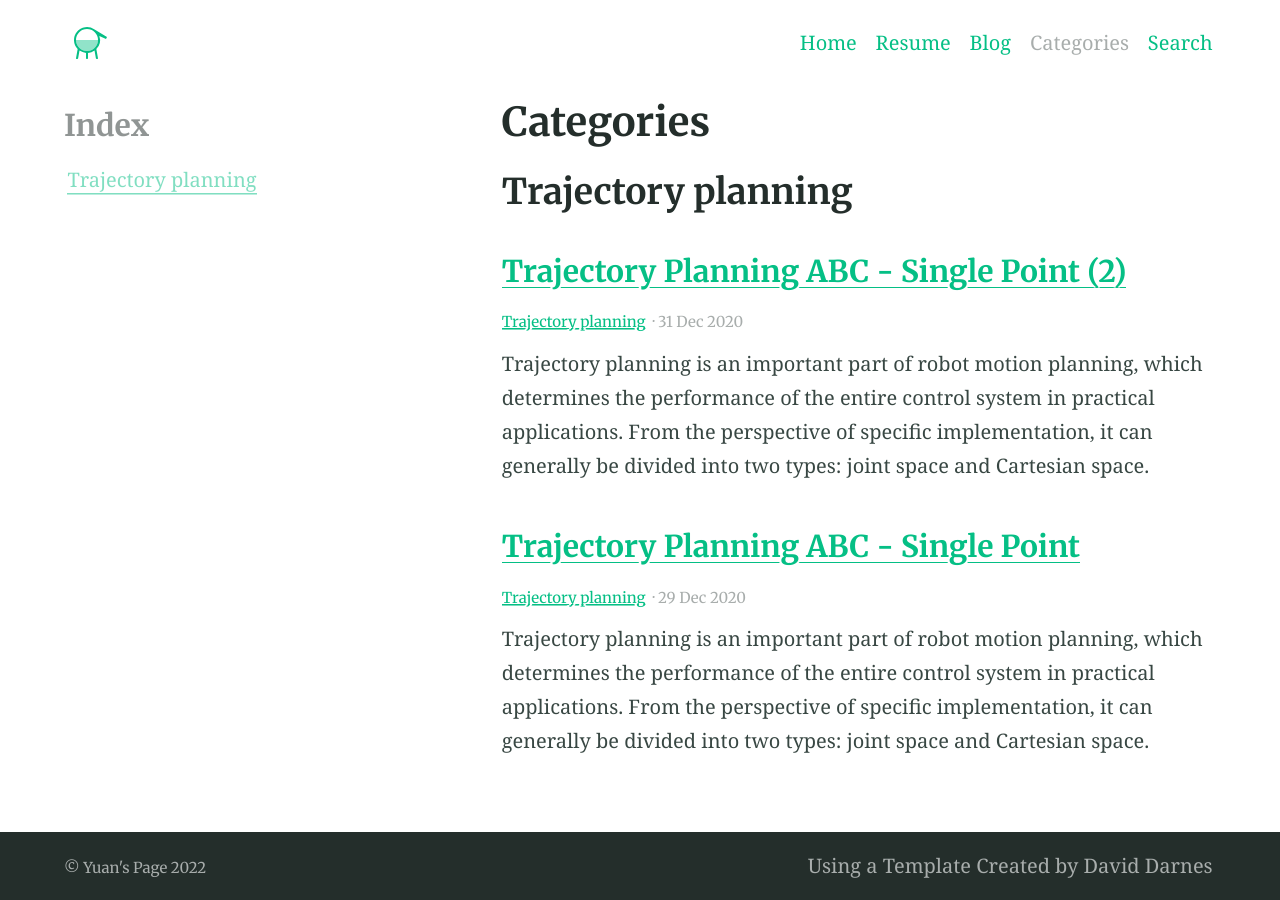
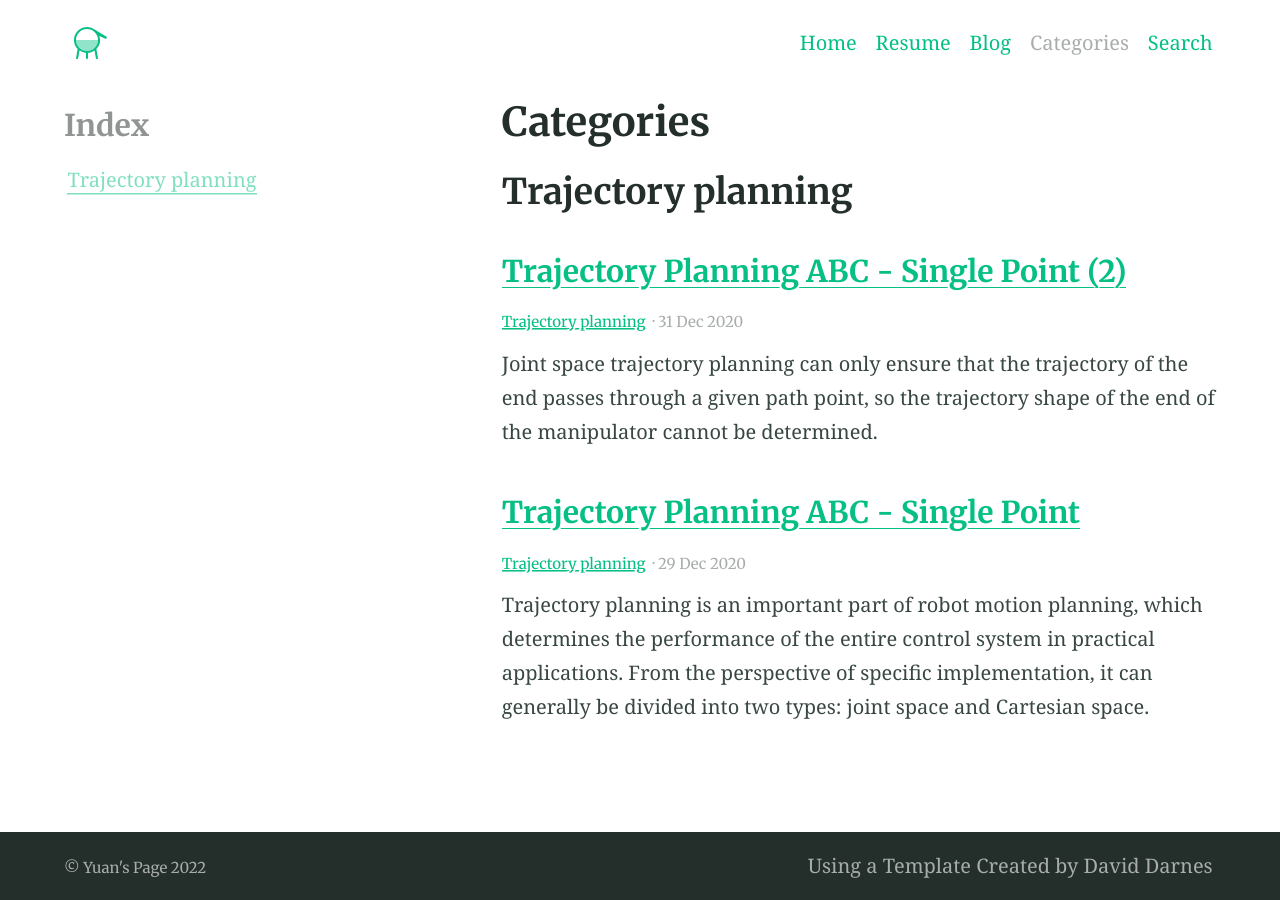
Before and after one commit to Confuzzle/Confuzzle.github.io, a Jekyll site: the page built from categories.md, in a window 1280 px wide. Built offline with Jekyll 4.4.1, drawn with Linux system fonts in a browser that asks for light colours.

Commit message:
Modified blog

```diff
--- a/_posts/2020-12-31-path-planning-abc(2).md
+++ b/_posts/2020-12-31-path-planning-abc(2).md
@@ -3,7 +3,7 @@ title: Trajectory Planning ABC - Single Point (2)
 categories:
 - Trajectory planning
 excerpt: |
-  Trajectory planning is an important part of robot motion planning, which determines the performance of the entire control system in practical applications. From the perspective of specific implementation, it can generally be divided into two types: joint space and Cartesian space.
+  Joint space trajectory planning can only ensure that the trajectory of the end passes through a given path point, so the trajectory shape of the end of the manipulator cannot be determined.
 feature_text: |
   ## Simple trajectory planning
   Joint space planning and Cartesian space planning
@@ -11,7 +11,7 @@ feature_image: "https://picsum.photos/2560/600?image=733"
 image: "https://picsum.photos/2560/600?image=733"
 ---
 
-Joint space trajectory planning can only ensure that the trajectory of the end passes through a given path point, and the trajectory shape of the end of the manipulator cannot be determined.
+Joint space trajectory planning can only ensure that the trajectory of the end passes through a given path point, so the trajectory shape of the end of the manipulator cannot be determined.
 And some specific tasks such as spraying, welding, etc. require the end to move according to a certain path, such as moving along a straight line or an arc. At this time, it is necessary to plan the trajectory in Cartesian space to obtain the end in Cartesian coordinates. The trajectory is then solved through inverse kinematics to obtain the angles of each joint to control the end to complete a specific path. Next, we will introduce the commonly used Cartesian space planning methods: linear interpolation, circular interpolation and attitude interpolation.
 ### Linear Cartesian path
 Given $A\left(x_{0}, y_{0}, z_{0}\right)$ and $B\left(x_{1}, y_{1}, z_{1}\right)$ , when the arm moves in a straight line from point $A$ to point $B$ , the can be parameterized as the following:
```
